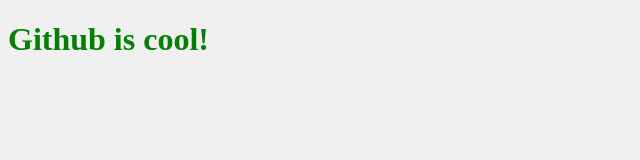
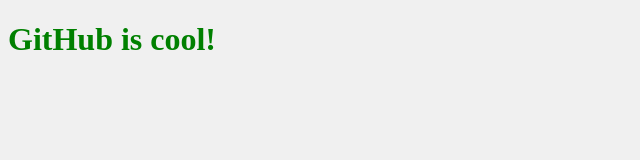
Before and after one commit to DxSinister/Github-Tutorial-Homework-3, a plain HTML site: page index.html in a window 1280 px wide. Shown: the whole page, without its empty margins (0-640 px from the left). Drawn offline with Linux system fonts and the light colour scheme.

Commit message:
Created and updated index.html
I created and updated it

```diff
--- a/index.html
+++ b/index.html
@@ -12,13 +12,14 @@
 
         .green-text {
             color: green;
+
             /* Text color */
         }
     </style>
 </head>
 
 <body>
-    <h1 class="green-text">Github is cool!</h1>
+    <h1 class="green-text">GitHub is cool!</h1>
 </body>
 
 </html>
```
